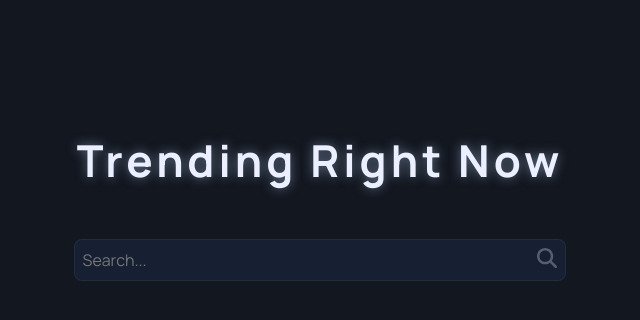
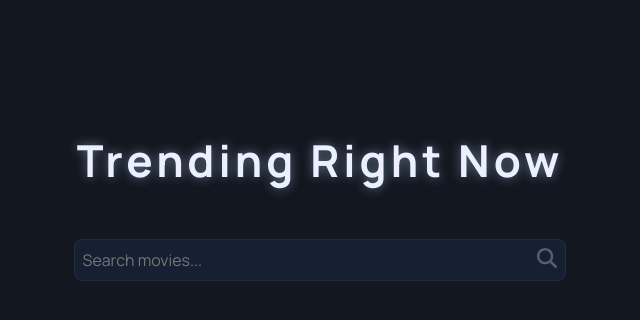
Before and after one commit to rwxdan/movies-rate-site, a website: page index.html in a window 1280 px wide. Shown: the full height of the page, 320-960 px from the left. Drawn offline with Linux system fonts and the light colour scheme; no server answers.

Commit message:
Change search placeholder text

```diff
--- a/index.html
+++ b/index.html
@@ -45,7 +45,7 @@
             type="text"
             name="search"
             id="search"
-            placeholder="Search..."
+            placeholder="Search movies..."
           />
         </form>
         <section id="content">
```
